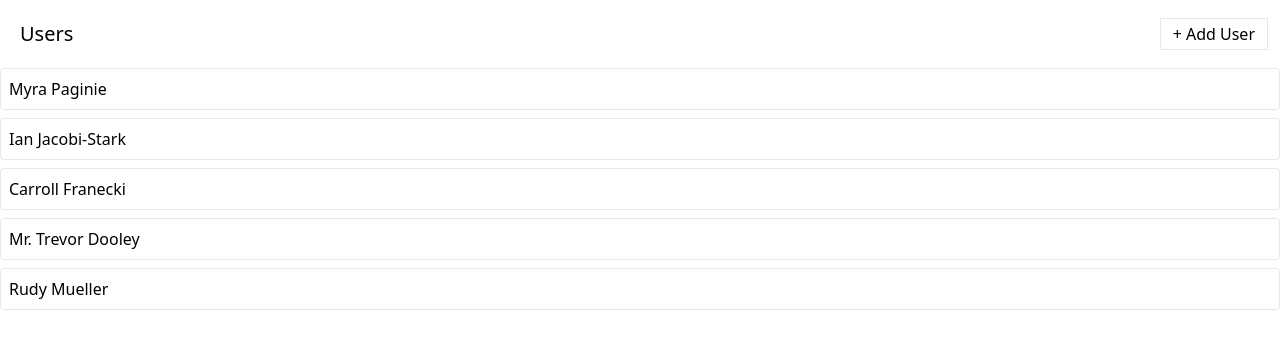
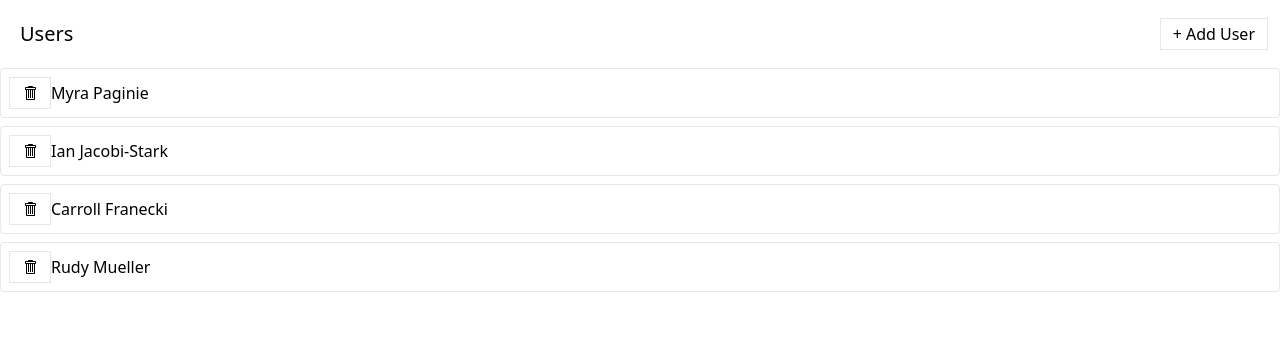
Before and after one commit to BehkoVasilev/Media, a React (Create React App) app: page / in a window 1280 px wide. Shown: the top 348 px of the page. Built offline with nearby package versions, Linux system fonts and the light colour scheme; data requests are answered from the project's data file.

Commit message:
add delete button
 display error message if it has

```diff
--- a/db.json
+++ b/db.json
@@ -13,10 +13,6 @@
       "id": 3
     },
     {
-      "name": "Mr. Trevor Dooley",
-      "id": 4
-    },
-    {
       "name": "Rudy Mueller",
       "id": 5
     }
--- a/src/components/UserListItem.js
+++ b/src/components/UserListItem.js
@@ -1,10 +1,25 @@
+import { GoTrashcan } from "react-icons/go";
+import useThunk from "../hooks/useThunk";
+import { removeUser } from "../store";
+import Button from "./Button";
+
 function UserListItem({ user }) {
+    const [doRemoveUser, isLoading, error] = useThunk(removeUser);
+
+    const handleClick = () =>{
+        doRemoveUser(user)
+    }
+
     return (
         <div className="mb-2 border rounded">
-                <div className="flex p-2 fustify-between items-center cursor-pointer">
-                    {user.name}
-                </div>
+            <div className="flex p-2 fustify-between items-center cursor-pointer">
+                <Button loading={isLoading} onClick={handleClick}>
+                    <GoTrashcan />
+                </Button>
+                {error && <div>Error deleting user.</div>}
+                {user.name}
             </div>
+        </div>
     )
 };
 
--- a/src/store/thunks/removeUser.js
+++ b/src/store/thunks/removeUser.js
@@ -2,7 +2,7 @@ import { createAsyncThunk } from "@reduxjs/toolkit";
 import axios from "axios";
 
 const removeUser = createAsyncThunk('users/remove', async (user) => {
-    const response = await axios.delete(`http:localhost:3005/users/${user.id}`);
+    const response = await axios.delete(`http://localhost:3005/users/${user.id}`);
 
     //FIX
     return response.data
```
